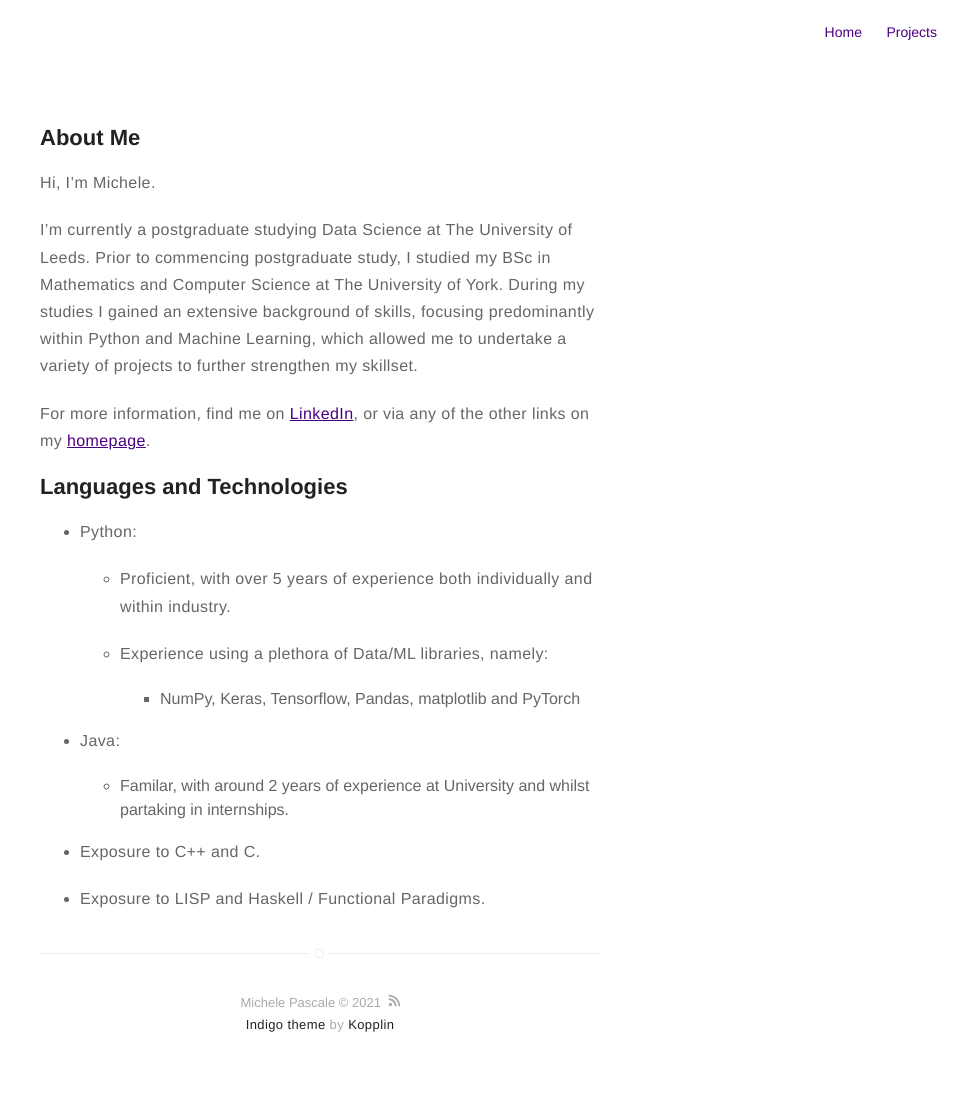
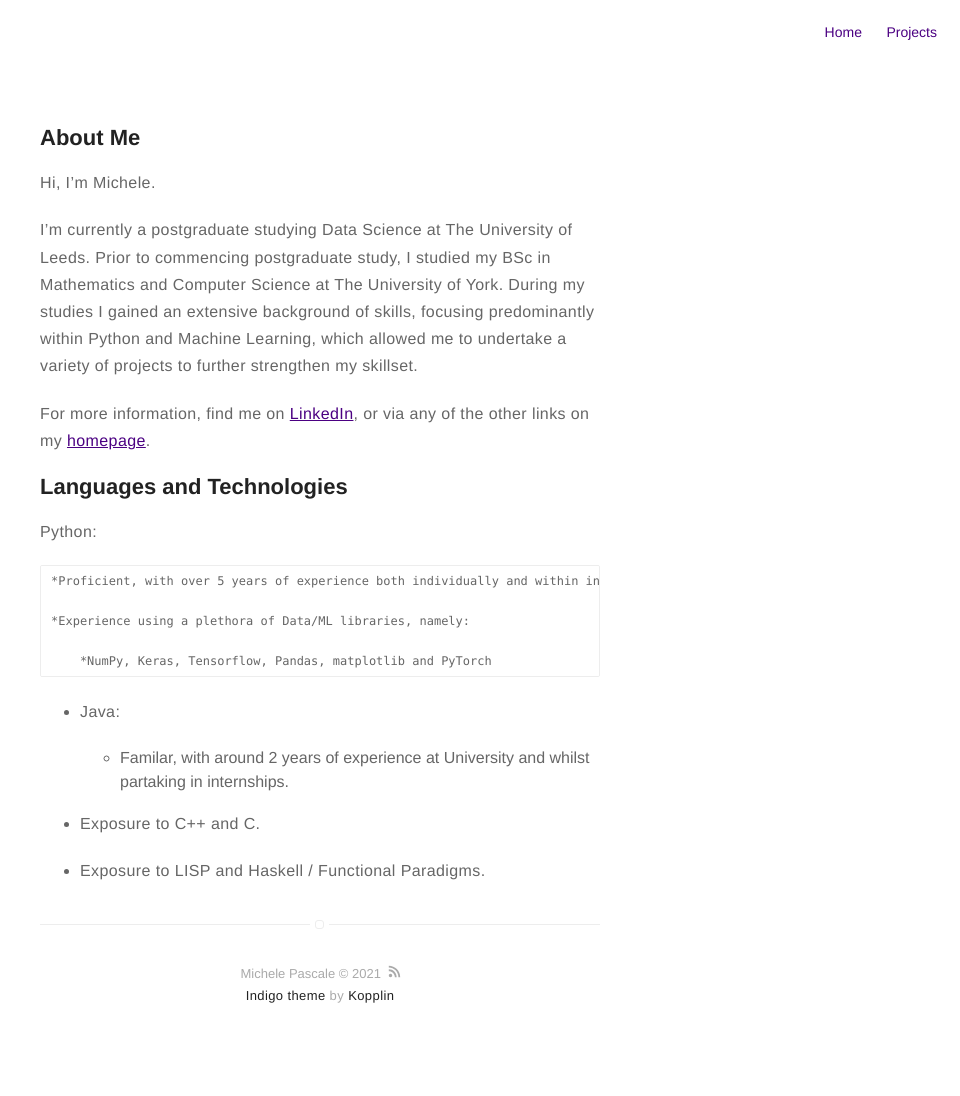
Before and after one commit to pascalemp/pascalemp.github.io, a Jekyll site: the page built from about.md, in a window 1280 px wide. Shown: the whole page, without its empty margins (320-1280 px from the left). Built offline with Jekyll 4.4.1, drawn with Linux system fonts in a browser that asks for light colours; after the commit the page ends 1067 px from its top, so only the background shows below that.

```diff
--- a/about.md
+++ b/about.md
@@ -12,13 +12,13 @@ For more information, find me on [LinkedIn](https://www.linkedin.com/in/pascalem
 
 ## Languages and Technologies
 
-- Python:
+Python:
 
-    - Proficient, with over 5 years of experience both individually and within industry.
+    *Proficient, with over 5 years of experience both individually and within industry.
 
-    - Experience using a plethora of Data/ML libraries, namely:
+    *Experience using a plethora of Data/ML libraries, namely:
 
-        - NumPy, Keras, Tensorflow, Pandas, matplotlib and PyTorch
+        *NumPy, Keras, Tensorflow, Pandas, matplotlib and PyTorch
 
 - Java:
 
```
